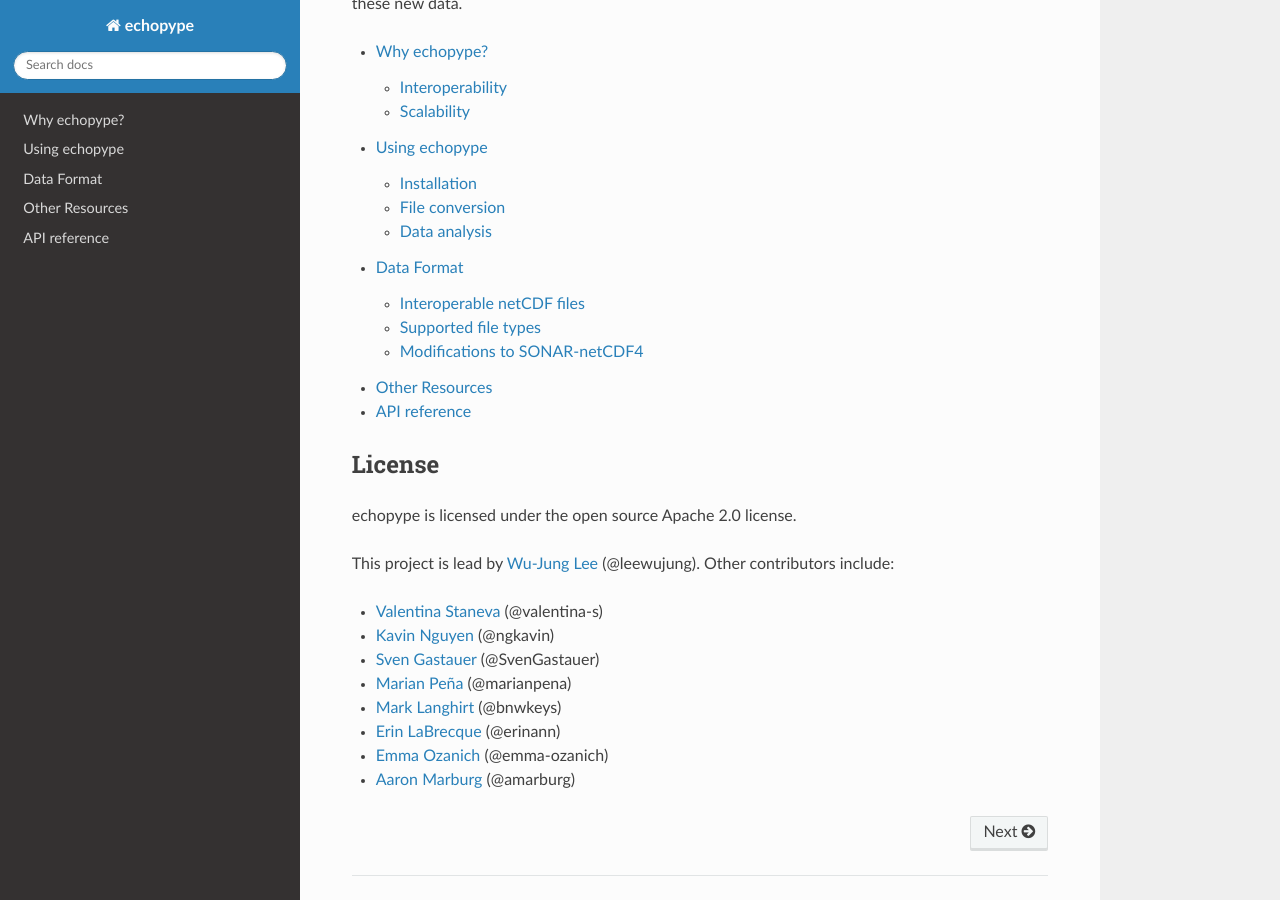
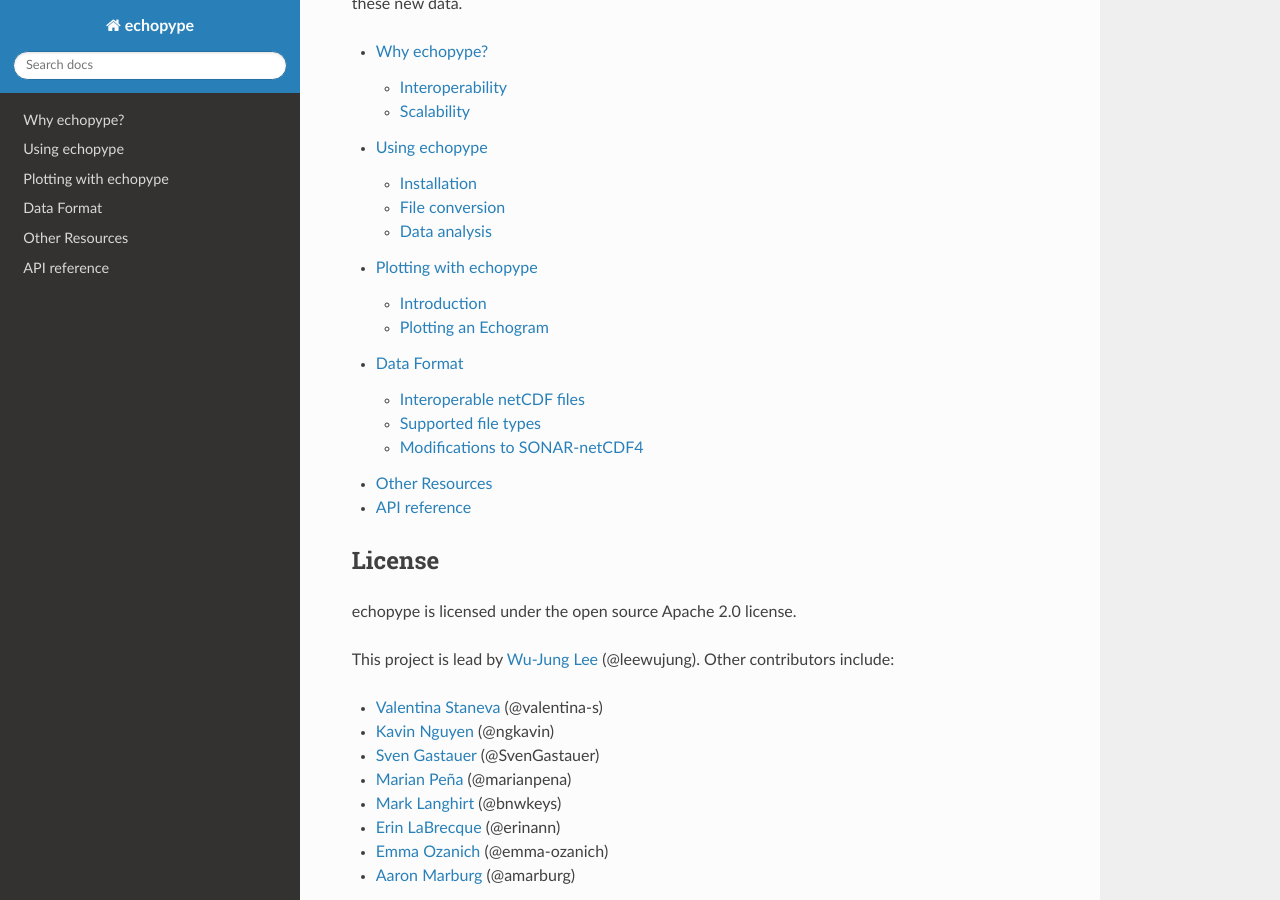
Before and after one commit to leewujung/echopype-lfs-test3, a Sphinx documentation site: the page built from docs/source/index.rst, in a window 1280 px wide and 900 px high, scrolled down 336 px. Built offline with Sphinx 7.4.7 and the Read the Docs theme 2.0.0, drawn with Linux system fonts in a browser that asks for light colours.

Commit message:
add plotting to toc

```diff
--- a/docs/source/index.rst
+++ b/docs/source/index.rst
@@ -25,6 +25,7 @@
 
    why
    usage
+   plotting
    data-format
    resources
    api
--- a/docs/source/usage.rst
+++ b/docs/source/usage.rst
@@ -8,7 +8,7 @@
 echopype is pip installable. You can install echopype by doing the following
 in your terminal:
 
-.. code-block:: console
+.. code-block:: consolen
 
     $ pip install echopype
 
@@ -151,7 +151,6 @@
     data.get_MVBS(save=True)
 
 
----------------
 
 .. [1] De Robertis and Higginbottoms (2007) A post-processing technique to
    estimate the signal-to-noise ratio and remove echosounder background noise.
```
